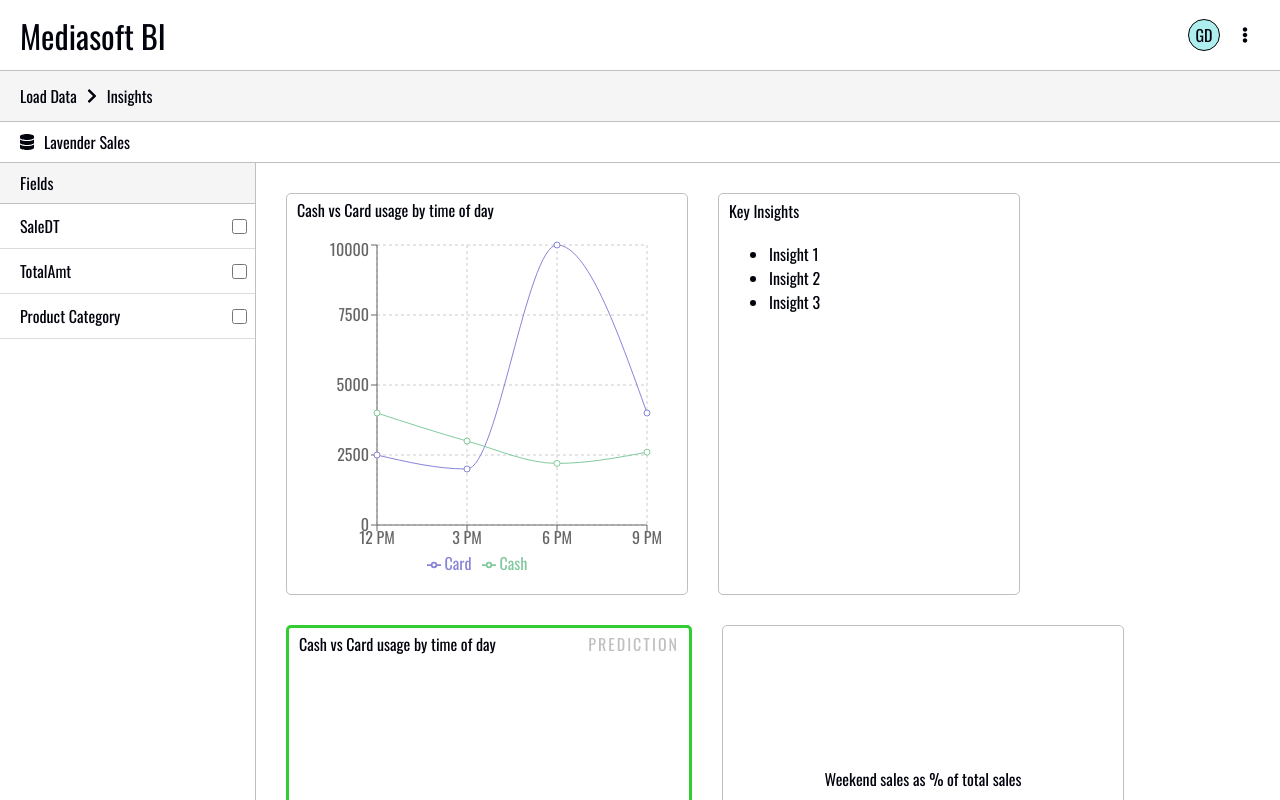
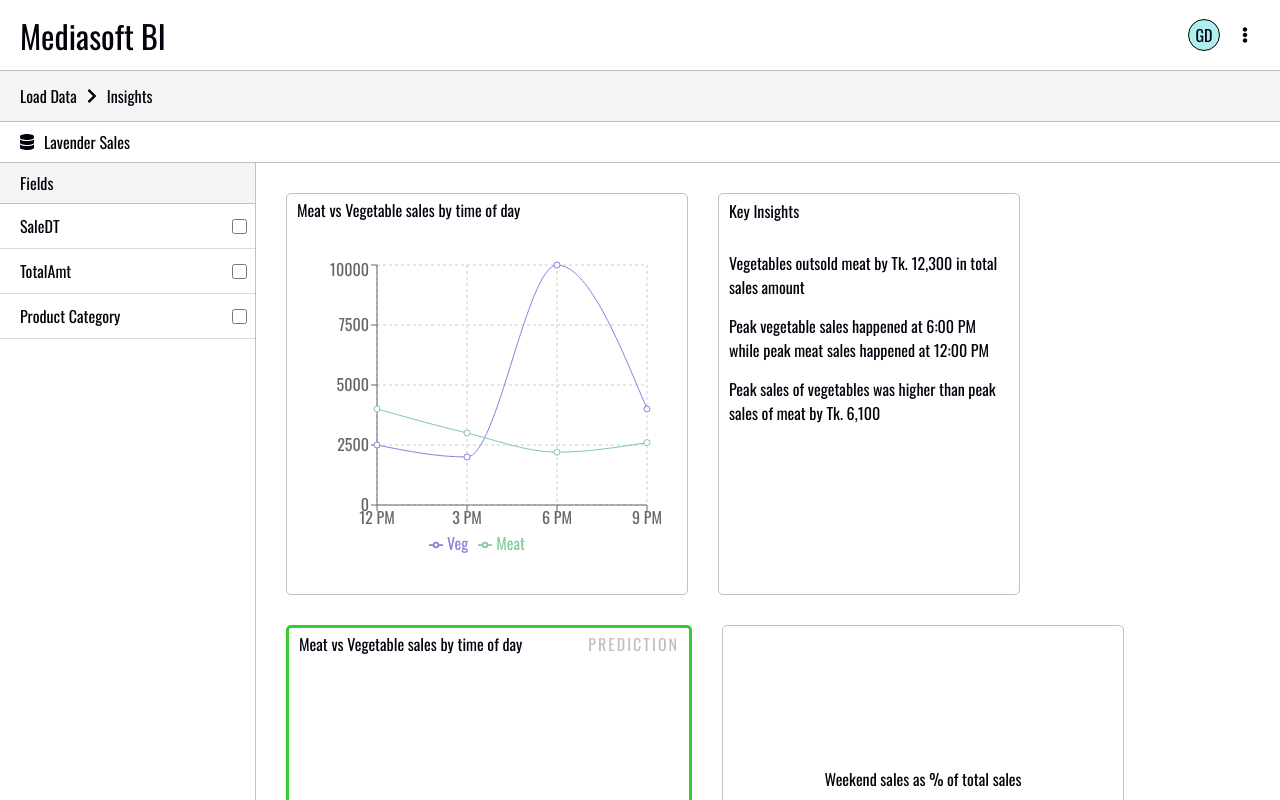
Before and after one commit to ZabirNur/mediasoftbi-web, a React (Create React App) app: page / in a window 1280 px wide. Shown: the top 800 px of the page. Built offline with nearby package versions, Linux system fonts and the light colour scheme.

Commit message:
refactor visualization containers

```diff
--- a/src/charts/LineChartVis.js
+++ b/src/charts/LineChartVis.js
@@ -5,23 +5,23 @@ import { LineChart, Line, CartesianGrid, XAxis, YAxis, Tooltip, Legend } from 'r
 const data = [
   {
     name: "12 PM",
-    Cash: 4000,
-    Card: 2500
+    Meat: 4000,
+    Veg: 2500
   },
   {
     name: "3 PM",
-    Cash: 3000,
-    Card: 2000
+    Meat: 3000,
+    Veg: 2000
   },
   {
     name: "6 PM",
-    Cash: 2200,
-    Card: 10000
+    Meat: 2200,
+    Veg: 10000
   },
   {
     name: "9 PM",
-    Cash: 2600,
-    Card: 4000
+    Meat: 2600,
+    Veg: 4000
   },
 ]
 
@@ -31,15 +31,15 @@ const StyledLineChartVis = styled.div`
 export default () => {
   return (
     <StyledLineChartVis>
-      <LineChart width={380} height={340} data={data}
+      <LineChart width={380} height={300} data={data}
         margin={{ top: 5, right: 30, left: 20, bottom: 5 }}>
         <CartesianGrid strokeDasharray="3 3" />
         <XAxis dataKey="name" />
         <YAxis />
         <Tooltip />
         <Legend />
-        <Line type="monotone" dataKey="Card" stroke="#8884d8" />
-        <Line type="monotone" dataKey="Cash" stroke="#82ca9d" />
+        <Line type="monotone" dataKey="Veg" stroke="#8884d8" />
+        <Line type="monotone" dataKey="Meat" stroke="#82ca9d" />
       </LineChart>
     </StyledLineChartVis>
   )
--- a/src/components/ChartContainer.jsx
+++ b/src/components/ChartContainer.jsx
@@ -44,7 +44,7 @@ export default ({children, prediction=false}) => {
   return (
     <StyledChartContainer prediction={prediction}>
       <StyledChartHeader>
-        <span>Cash vs Card usage by time of day</span>
+        <span>Meat vs Vegetable sales by time of day</span>
         {prediction && <PredictionHeader/>}
       </StyledChartHeader>
       <StyledChartBody>
--- a/src/components/InsightContainer.jsx
+++ b/src/components/InsightContainer.jsx
@@ -17,25 +17,44 @@ const StyledInsightsHeader = styled.div`
 `
 
 
-const StyledInsightsList = styled.div`
+const StyledInsightsListContainer = styled.div`
   padding-left: 10px;
   padding-right: 10px;
+  padding-top: 10px;
 `
 
-export default () => {
+const StyledInsightsList = styled.ul`
+  margin: 0;
+  padding: 0;
+  list-style-type: none;
+  /* list-style-position: inside; */
+`
+
+const StyledInsightLine = styled.li`
+  margin-top: 15px;
+`
+
+export default ({insights}) => {
   return (
     <StyledInsightContainer>
       <StyledInsightsHeader>
         Key Insights
       </StyledInsightsHeader>
 
-      <StyledInsightsList>
-        <ul>
-          <li>Insight 1</li>
-          <li>Insight 2</li>
-          <li>Insight 3</li>
-        </ul>
-      </StyledInsightsList>
+      <StyledInsightsListContainer>
+        <StyledInsightsList>
+          {insights.map(insight => <StyledInsightLine>{insight}</StyledInsightLine>)}
+          {/* <StyledInsightLine>
+            Vegetables outsold meat by Tk. 12,300 in total sales amount
+          </StyledInsightLine>
+          <StyledInsightLine>
+            Peak vegetable sales happened at 6:00 PM while peak meat sales happened at 12:00 PM
+          </StyledInsightLine>
+          <StyledInsightLine>
+            Peak sales of vegetables was higher than peak sales of meat by Tk. 6,100
+          </StyledInsightLine> */}
+        </StyledInsightsList>
+      </StyledInsightsListContainer>
     </StyledInsightContainer>
   )
 }
--- a/src/components/VisualizationBox.jsx
+++ b/src/components/VisualizationBox.jsx
@@ -44,26 +44,37 @@ const data = [
   },
 ]
 
+const insights = [
+  "Vegetables outsold meat by Tk. 12,300 in total sales amount",
+  "Peak vegetable sales happened at 6:00 PM while peak meat sales happened at 12:00 PM",
+  "Peak sales of vegetables was higher than peak sales of meat by Tk. 6,100"
+]
 
 export default () => {
   return (
     <StyledVisualizationBox>
-      {/* <LineChart width={200} height={200} data={data}>
-        <Line type="monotone" dataKey="revenue" stroke="green"/>
-        <Line type="monotone" dataKey="expense" stroke="red"/>
-      </LineChart> */}
 
       <ChartContainer>
         <LineChartVis/>
       </ChartContainer>
-      <InsightContainer/>
+
+      <InsightContainer
+        insights={insights}
+      />
+
       <ChartContainer prediction/>
+
       <KeyFigureContainer
         description="Weekend sales as % of total sales"
         keyfigure="75%"
       />
-      <InsightContainer/>
+
+      <InsightContainer
+        insights={insights}
+      />
+
       <ChartContainer/>
+
     </StyledVisualizationBox>
   )
 }
```
